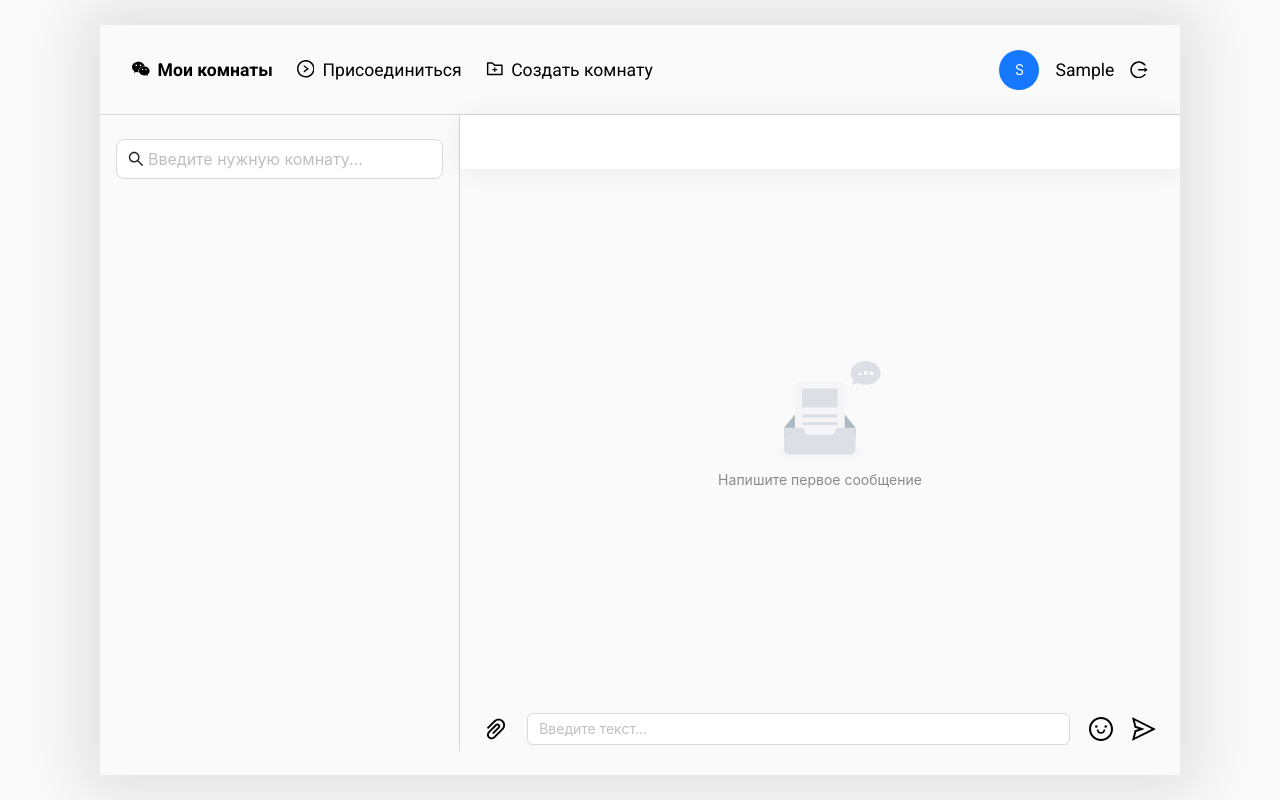
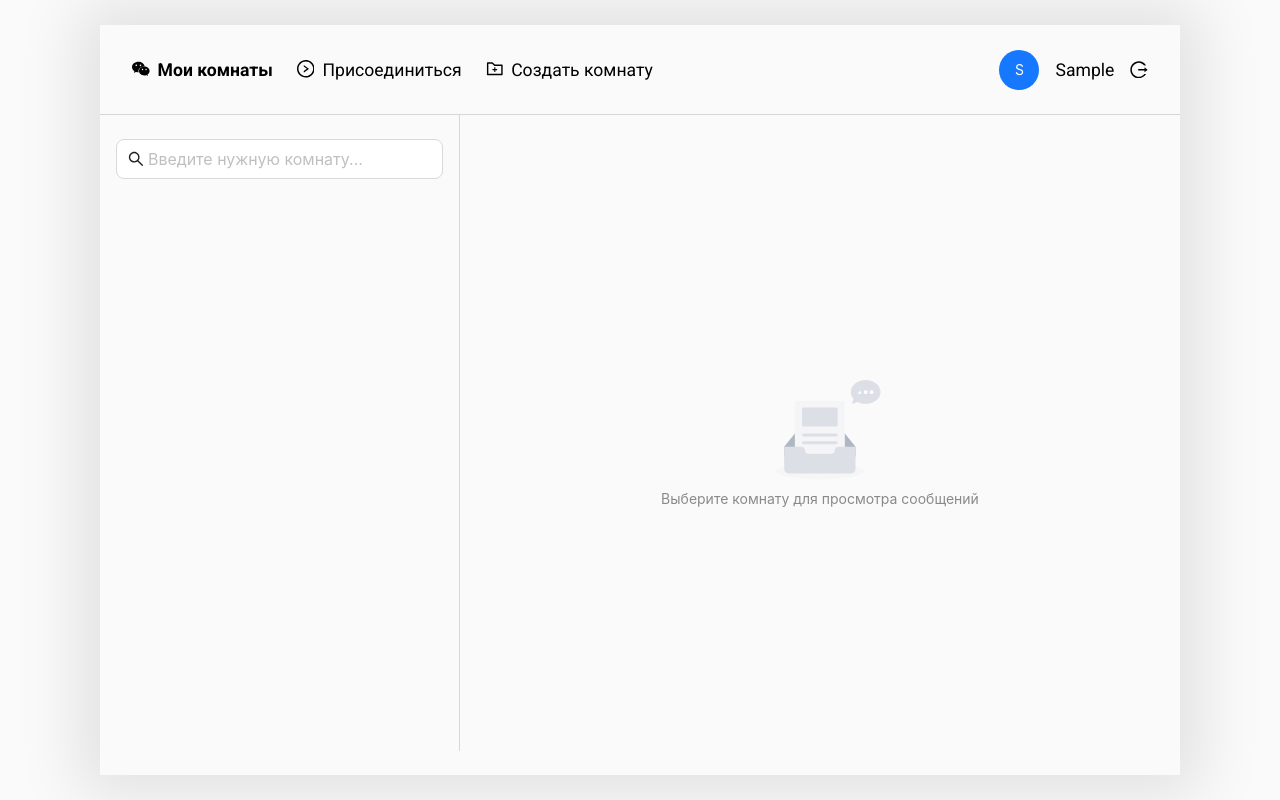
Before and after one commit to evgeniy-strel/local-chat, a React (Create React App) app: page /login in a window 1280 px wide. Both pictures are taken after typing "Sample" into the empty fields and a click on the button "Войти". Built offline with nearby package versions, Linux system fonts and the light colour scheme.

Commit message:
Фикс состояния при отсутствии активной комнаты

```diff
--- a/src/pages/chat-page/ChatPage.jsx
+++ b/src/pages/chat-page/ChatPage.jsx
@@ -1,5 +1,5 @@
 import React from 'react';
-import { Col, Row, notification } from 'antd';
+import { Col, Empty, Row, notification } from 'antd';
 import ChatHeader from '../../components/chat/chat-header/ChatHeader';
 import ChatMessages from '../../components/chat/chat-messages/ChatMessages';
 import ChatRooms from '../../components/chat/chat-rooms/ChatRooms';
@@ -55,11 +55,17 @@ const ChatPage = ({ userName }) => {
             setModalCreateOpen={setModalCreateOpen}
           />
           <Col md={16}>
-            <main>
-              <div className="title-room">{roomActive?.name}</div>
-              <ChatMessages image={selectedImage} />
-              <ChatWriteForm selectedImage={selectedImage} setSelectedImage={setSelectedImage} />
-            </main>
+            {roomActive ? (
+              <main>
+                <div className="title-room">{roomActive?.name}</div>
+                <ChatMessages image={selectedImage} />
+                <ChatWriteForm selectedImage={selectedImage} setSelectedImage={setSelectedImage} />
+              </main>
+            ) : (
+              <div className="empty-block">
+                <Empty description="Выберите комнату для просмотра сообщений" />
+              </div>
+            )}
           </Col>
         </Row>
       </div>
```
